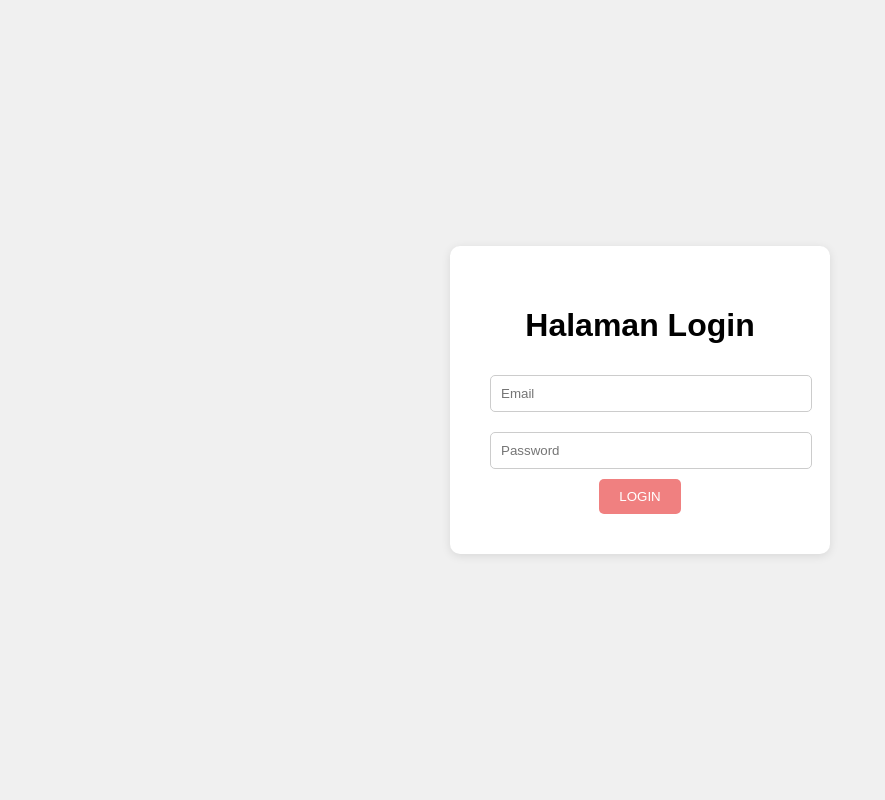
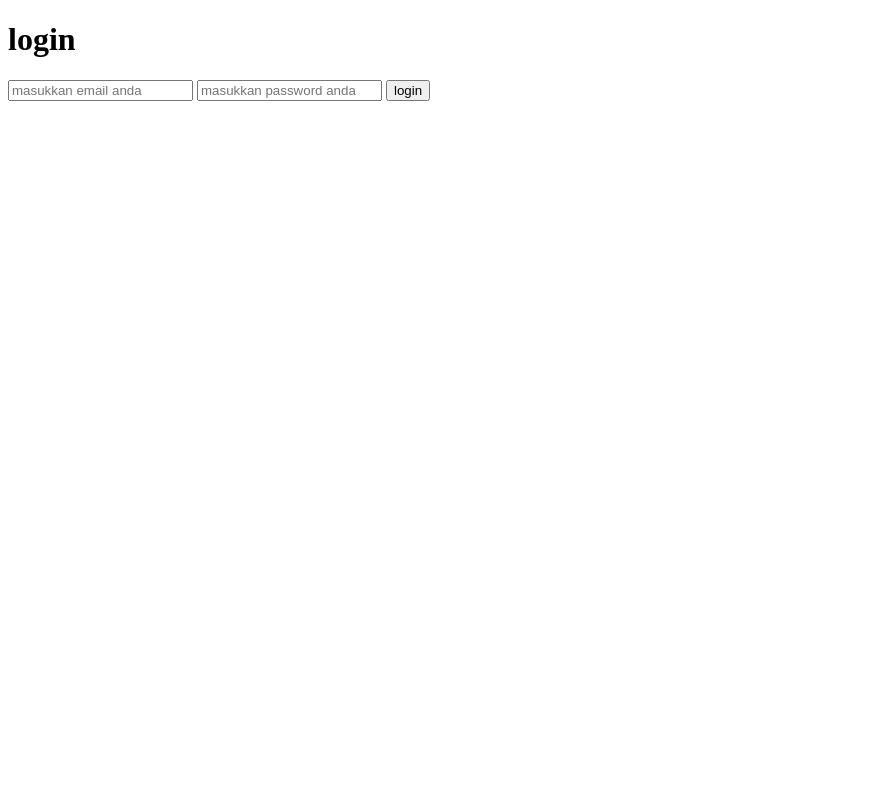
Before and after one commit to revasabilla23/web-programming-course, a PHP site: page / in a window 1280 px wide. Shown: the whole page, without its empty margins (0-885 px from the left). Run offline with PHP 8.4, Linux system fonts and the light colour scheme.

Commit message:
index.php

```diff
--- a/php-html/index.php
+++ b/php-html/index.php
@@ -3,60 +3,15 @@
 <head>
     <meta charset="UTF-8">
     <meta name="viewport" content="width=device-width, initial-scale=1.0">
-    <title>Halaman Login</title>
-    <style>
-        body {
-            font-family: Arial, sans-serif;
-            display: flex;
-            justify-content: center;
-            align-items: center;
-            height: 100vh;
-            margin: 0;
-            background-color: #f0f0f0;
-        }
-
-        .login-container {
-            text-align: center;
-            padding: 40px;
-            width: 300px;
-            background-color: white;
-            border-radius: 10px;
-            box-shadow: 0 2px 10px rgba(0, 0, 0, 0.1);
-        }
-
-
-        input[type="email"], input[type="password"] {
-            width: 100%;
-            padding: 10px;
-            margin: 10px 0;
-            border: 1px solid #ccc;
-            border-radius: 5px;
-        }
-
-        button {
-            padding: 10px 20px;
-            background-color: lightcoral;
-            color: white;
-            border: none;
-            border-radius: 5px;
-            cursor: pointer;
-        }
-
-        button:hover {
-            background-color: lightpink;
-        }
-    </style>
+    <title>Document</title>
 </head>
 <body>
-
-    <div class="login-container">
-        <h1>Halaman Login</h1>
-        <form action="./backend/login.php" method="POST">
-            <input type="email" name="email" id="email" placeholder="Email" required />
-            <input type="password" name="password" id="password" placeholder="Password" required />
-            <button type="submit">LOGIN</button>
-        </form>
-    </div>
+    <h1>login</h1>
+    <form action="./backend/login.php" method="post">
+        <input type="email" name="email" placeholder="masukkan email anda">
+        <input type="password" name="password" placeholder="masukkan password anda">
+        <input type="submit" value="login" name="submit">
+    </form>
 
 </body>
 </html>
```
